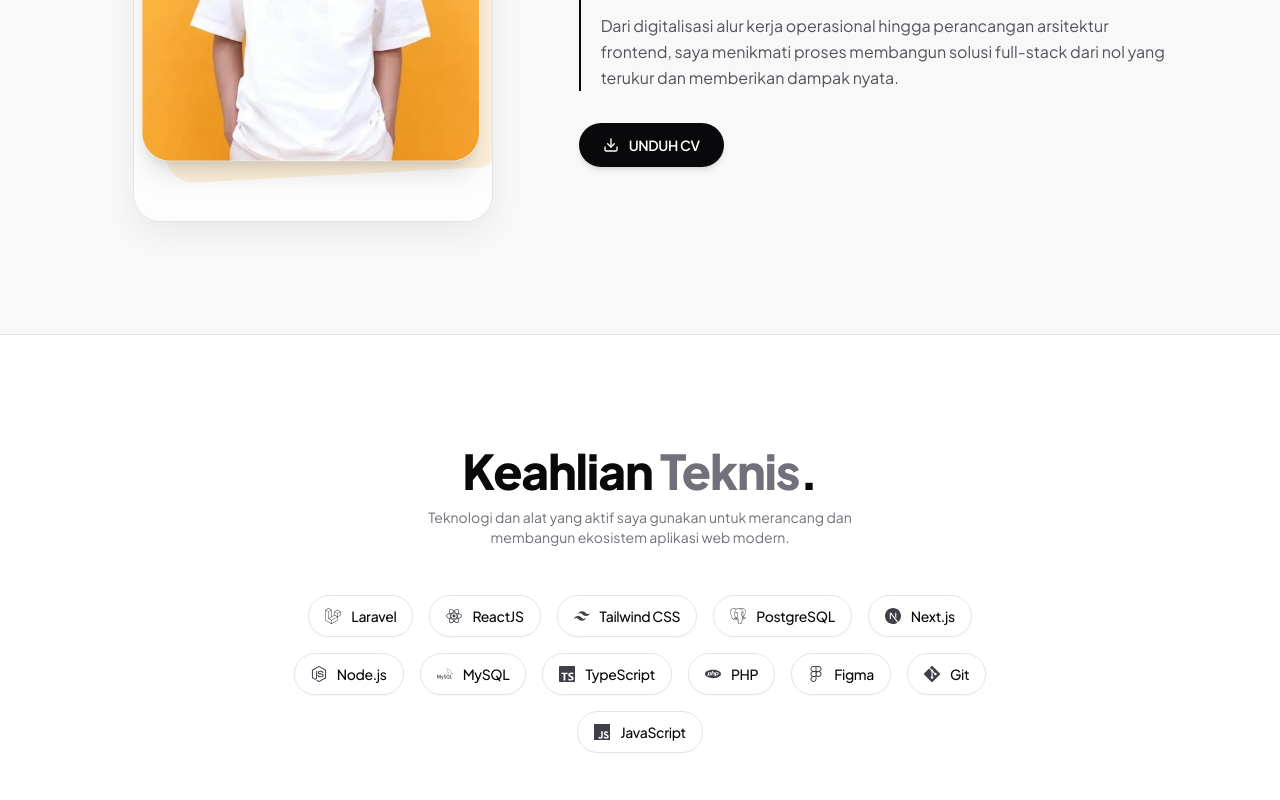
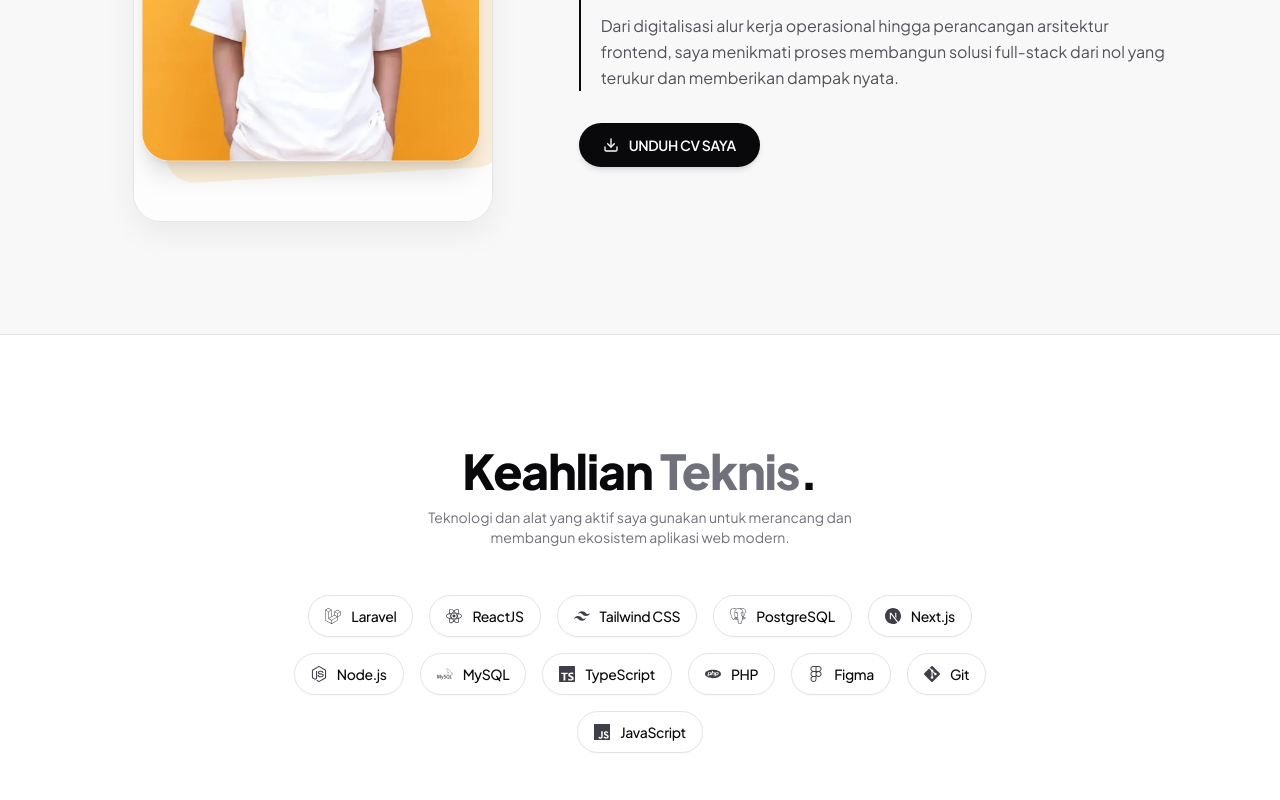
Before and after one commit to SAF134/Portfolio, a Next.js app: page / in a window 1280 px wide. Shown: the part 1120-1920 px from the top of the page. Built offline with nearby package versions, Linux system fonts and the light colour scheme.

Commit message:
chore: remove KONTAK RESMI eyebrow label from contact section

```diff
--- a/src/components/sections/AboutSection.tsx
+++ b/src/components/sections/AboutSection.tsx
@@ -62,7 +62,7 @@ export function AboutSection() {
               className="inline-flex items-center gap-2.5 px-6 py-3 rounded-full bg-[#09090B] text-white hover:bg-zinc-800 text-sm font-semibold tracking-tight shadow-md hover:shadow-lg transition-all duration-150 active:scale-[0.98] focus-visible:outline-none focus-visible:ring-2 focus-visible:ring-zinc-900 focus-visible:ring-offset-2"
             >
               <Download className="w-4 h-4" />
-              <span>UNDUH CV</span>
+              <span>UNDUH CV SAYA</span>
             </a>
           </div>
         </div>
--- a/src/components/sections/ContactSection.tsx
+++ b/src/components/sections/ContactSection.tsx
@@ -13,11 +13,6 @@ export function ContactSection() {
       <div className="max-w-4xl w-full mx-auto px-6 md:px-12">
         {/* Contact Container Card */}
         <div className="rounded-[32px] bg-[#F8F8F8] border border-[#E4E4E7] p-8 sm:p-12 md:p-16 shadow-[0_4px_20px_rgba(0,0,0,0.03)] text-center flex flex-col items-center">
-          {/* Eyebrow */}
-          <span className="text-xs font-mono font-semibold tracking-widest text-[#71717A] uppercase mb-2">
-            KONTAK RESMI
-          </span>
-
           <h2 className="text-3xl sm:text-4xl md:text-5xl font-extrabold text-[#09090B] tracking-tight">
             Hubungi <span className="text-zinc-500">Saya</span>.
           </h2>
```
